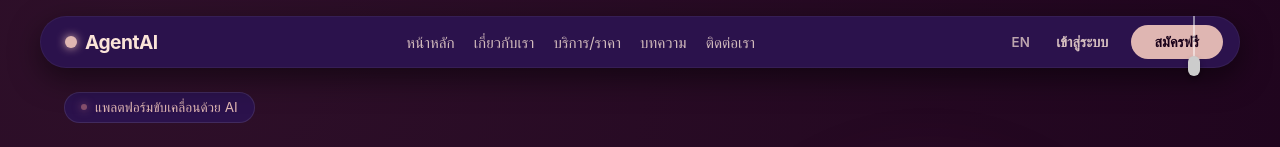
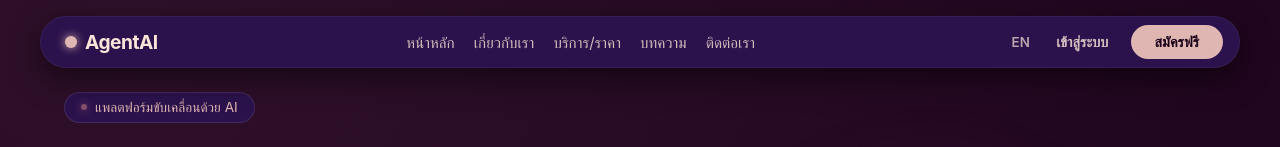
Before and after one commit to HIR0NA/ai-pdf-learning-platform, a Next.js app: page / in a window 1280 px wide. Shown: the top 147 px of the page. Built offline with nearby package versions, Linux system fonts and the light colour scheme; no server answers.

Commit message:
chore: remove pull string theme toggle as per user request

```diff
--- a/src/app/globals.css
+++ b/src/app/globals.css
@@ -98,34 +98,3 @@ a {
 ::-webkit-scrollbar-thumb:hover {
   background: var(--secondary-color);
 }
-
-/* Reading Mode Override */
-body.light-reading-mode {
-  --bg-dark: #FDF9F6;
-  --bg-card: #FFFFFF;
-  --bg-card-light: #F4E8E4;
-  --border-color: rgba(133, 79, 108, 0.2);
-  --text-primary: #190019;
-  --text-secondary: #522B5B;
-  background: var(--bg-dark);
-  color: var(--text-primary);
-  background-image: none;
-}
-
-/* Fix contrast in reading mode */
-body.light-reading-mode .text-gradient {
-  background: linear-gradient(135deg, #854F6C 0%, #522B5B 100%);
-  -webkit-background-clip: text;
-  -webkit-text-fill-color: transparent;
-}
-body.light-reading-mode .text-accent {
-  color: #854F6C;
-}
-body.light-reading-mode .btn-primary {
-  background: #854F6C;
-  color: #FFFFFF;
-}
-body.light-reading-mode .btn-primary:hover {
-  background: #522B5B;
-  box-shadow: 0 4px 15px rgba(133, 79, 108, 0.3);
-}
--- a/src/components/Navbar.tsx
+++ b/src/components/Navbar.tsx
@@ -6,7 +6,6 @@ import { useSession, signOut } from 'next-auth/react';
 import styles from './Navbar.module.css';
 import { useLanguage } from '@/context/LanguageContext';
 import { GraduationCap, ShieldCheck } from 'lucide-react';
-import ThemeToggle from './ThemeToggle';
 
 export default function Navbar() {
   const { language, toggleLanguage, t } = useLanguage();
@@ -14,7 +13,6 @@ export default function Navbar() {
 
   return (
     <div className={styles.navbarWrapper}>
-      <ThemeToggle />
       <nav className={styles.navbar}>
         <div className={styles.logoContainer}>
           <div className={styles.logoDot}></div>
--- a/src/components/ThemeToggle.module.css
+++ /dev/null
@@ -1,61 +0,0 @@
-.pullStringContainer {
-  position: absolute;
-  top: 0;
-  right: 80px; /* Position it on the topbar */
-  z-index: 9999;
-  height: 100px;
-  pointer-events: none; /* Let clicks pass through the container */
-}
-
-.string {
-  display: flex;
-  flex-direction: column;
-  align-items: center;
-  cursor: pointer;
-  pointer-events: auto; /* Re-enable pointer events for the string */
-  transition: transform 0.3s cubic-bezier(0.175, 0.885, 0.32, 1.275);
-  transform-origin: top;
-}
-
-.string:hover .handle {
-  background: var(--primary-color);
-  box-shadow: 0 0 10px var(--primary-color);
-}
-
-.string.pulled {
-  transform: translateY(20px);
-}
-
-.line {
-  width: 2px;
-  height: 40px;
-  background: rgba(255, 255, 255, 0.5);
-}
-
-.handle {
-  width: 12px;
-  height: 20px;
-  background: #ccc;
-  border-radius: 6px;
-  box-shadow: 0 4px 6px rgba(0,0,0,0.3);
-  transition: all 0.2s;
-}
-
-/* Optional spotlight effect when reading mode is on */
-.spotlight {
-  position: fixed;
-  top: 0;
-  left: 0;
-  width: 100vw;
-  height: 100vh;
-  pointer-events: none;
-  background: radial-gradient(circle at center 20%, transparent 0%, rgba(255,255,255,0.05) 50%, transparent 100%);
-  z-index: 1;
-}
-
-:global(body.light-reading-mode) .line {
-  background: rgba(0, 0, 0, 0.5);
-}
-:global(body.light-reading-mode) .handle {
-  background: #666;
-}
--- a/src/components/ThemeToggle.tsx
+++ /dev/null
@@ -1,55 +0,0 @@
-'use client';
-import React, { useState, useEffect } from 'react';
-import styles from './ThemeToggle.module.css';
-
-export default function ThemeToggle() {
-  const [isLightMode, setIsLightMode] = useState(false);
-  const [isPulling, setIsPulling] = useState(false);
-
-  useEffect(() => {
-    // Check saved preference
-    const savedTheme = localStorage.getItem('reading-mode');
-    if (savedTheme === 'true') {
-      setIsLightMode(true);
-      document.body.classList.add('light-reading-mode');
-    }
-  }, []);
-
-  const handlePull = () => {
-    setIsPulling(true);
-
-    // Play a click sound
-    try {
-      const audio = new Audio('https://www.soundjay.com/buttons/sounds/button-3.mp3');
-      audio.volume = 0.3;
-      audio.play();
-    } catch (e) {}
-
-    setTimeout(() => {
-      setIsLightMode(prev => {
-        const newValue = !prev;
-        if (newValue) {
-          document.body.classList.add('light-reading-mode');
-        } else {
-          document.body.classList.remove('light-reading-mode');
-        }
-        localStorage.setItem('reading-mode', String(newValue));
-        return newValue;
-      });
-      setIsPulling(false);
-    }, 300); // Wait for the pull down animation before toggling
-  };
-
-  return (
-    <div className={styles.pullStringContainer}>
-      <div
-        className={`${styles.string} ${isPulling ? styles.pulled : ''}`}
-        onClick={handlePull}
-      >
-        <div className={styles.line}></div>
-        <div className={styles.handle}></div>
-      </div>
-      {isLightMode && <div className={styles.spotlight}></div>}
-    </div>
-  );
-}
```
